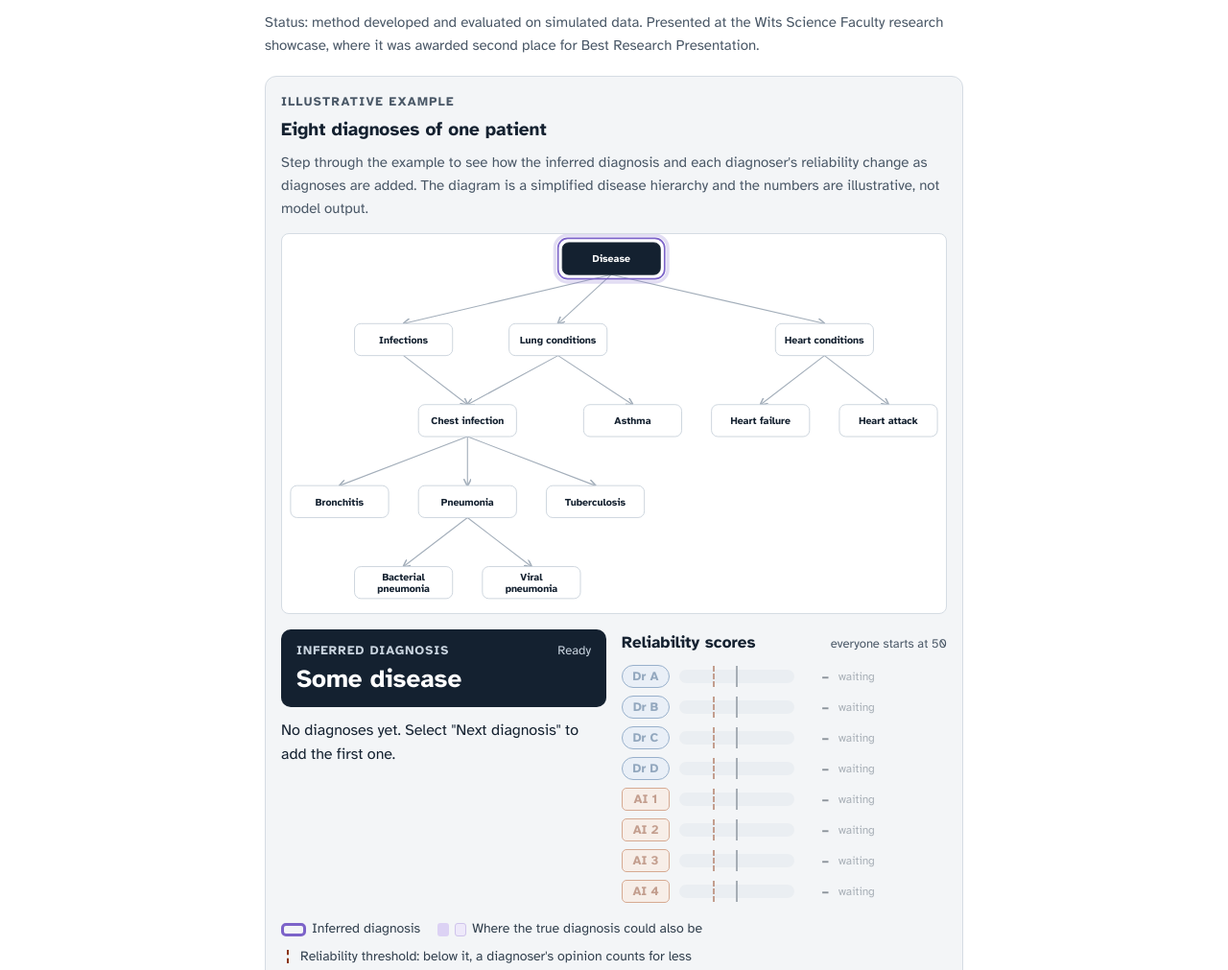
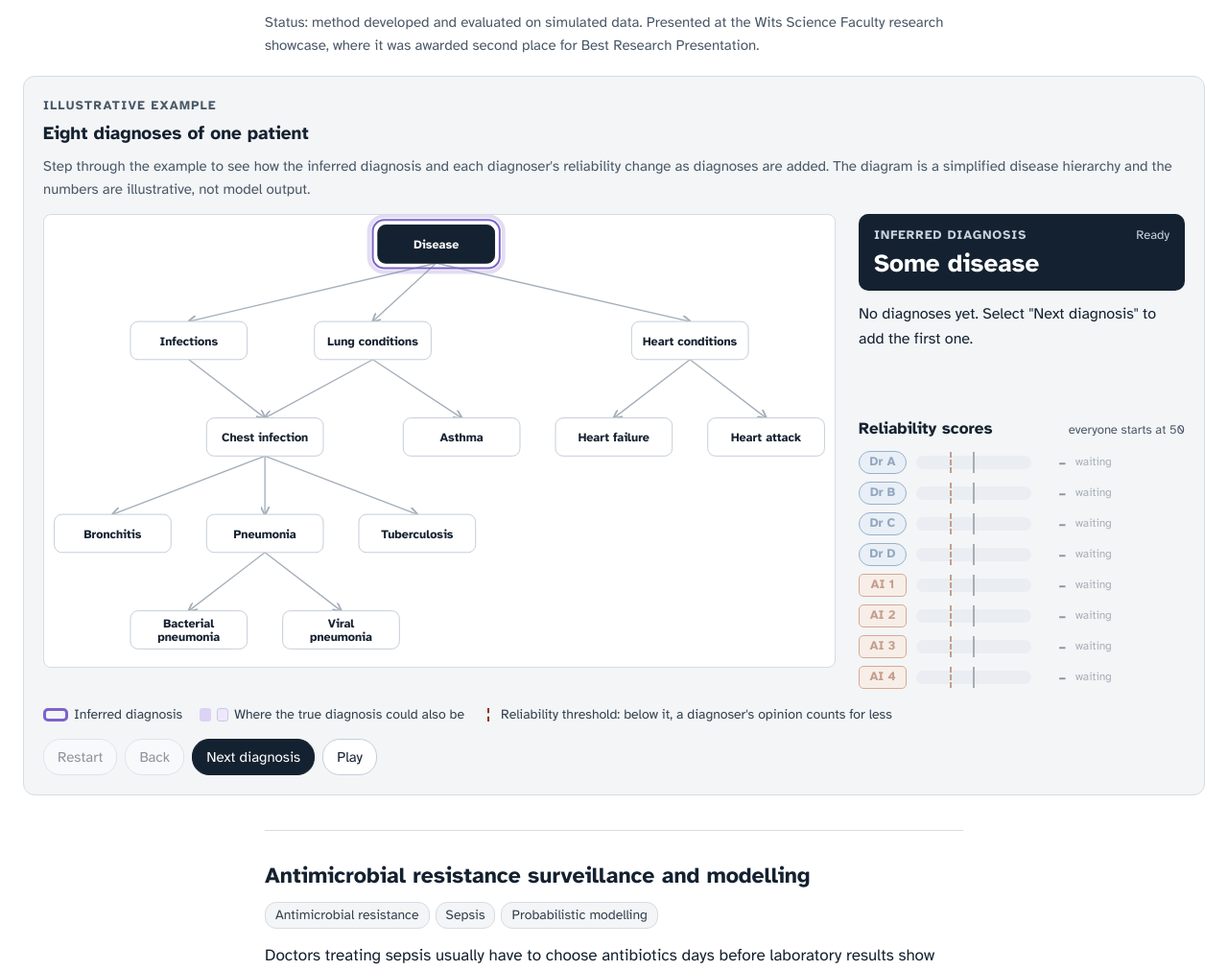
Before and after one commit to jrees-research/jrees-research.github.io, a plain HTML site: page projects.html in a window 1280 px wide. Shown: the part 539-1550 px from the top of the page at 96% size. Drawn offline with Linux system fonts and the light colour scheme.

Commit message:
update TI example diagram

```diff
--- a/css/style.css
+++ b/css/style.css
@@ -107,6 +107,19 @@ li { margin-bottom: 6px; }
 .demo-side { display: grid; grid-template-columns: 1fr 1fr; gap: 16px; }
 @media (max-width: 640px) { .demo-side { grid-template-columns: 1fr; } }
 
+/* On wide screens, the example breaks out of the text column so the
+   diagram and the side panel can sit next to each other. */
+@media (min-width: 1200px) {
+  .demo {
+    --demo-w: min(1240px, calc(100vw - 48px));
+    margin-left: calc((100% - var(--demo-w)) / 2);
+    margin-right: calc((100% - var(--demo-w)) / 2);
+    padding: 20px;
+  }
+  .demo-body { grid-template-columns: minmax(0, 1fr) 340px; gap: 24px; align-items: start; }
+  .demo-side { grid-template-columns: 1fr; gap: 20px; }
+}
+
 .best { background: var(--ink); color: #FFFFFF; border-radius: 10px; padding: 12px 16px; }
 .best .label { display: flex; justify-content: space-between; font-size: 13px; color: #C9D4DF; letter-spacing: 0.08em; font-weight: 700; }
 .best .label span:last-child { letter-spacing: 0; font-weight: 400; }
```
